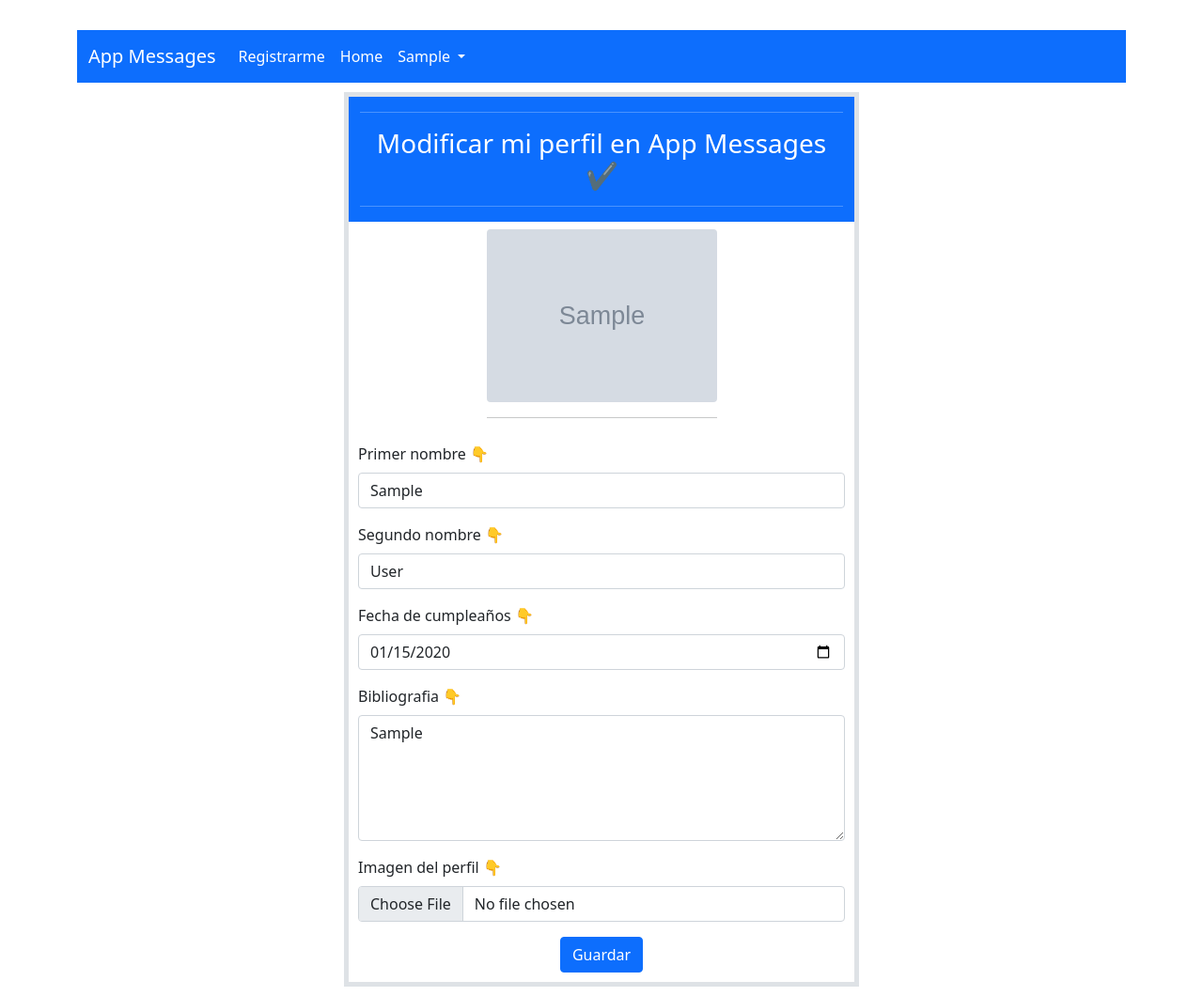
After one commit to master-sebastian/django-app-messages, a Django app: page /profile/edit in a window 1280 px wide. The commit adds this page. Shown: the whole page at 94% size. Run offline with Django 3.2, Linux system fonts and the light colour scheme; a user stored in the database is signed in; tables that the repository leaves empty hold one stand-in row (values such as "Sample post"); grey boxes marked "Sample" are stand-in pictures.

Commit message:
funcionalidad de edicion de multiples inputs en el formulario de update profile

```diff
--- /dev/null
+++ b/basic_project/middleware.py
@@ -0,0 +1,19 @@
+
+
+from django.http import response
+from django.shortcuts import redirect
+from django.urls import reverse
+class ProfileCompletionMiddleware:
+
+    def __init__(self, get_response):
+        self.get_response = get_response
+
+    def __call__(self, request):
+        if not request.user.is_anonymous:
+            if not request.user.is_staff:
+                profile = request.user.profile
+                if not profile.picture or not profile.bibliography:
+                    if request.path not in [reverse("update_profile"), reverse("logout")]:
+                        return redirect('update_profile')
+        response = self.get_response(request)
+        return response
--- a/basic_project/settings.py
+++ b/basic_project/settings.py
@@ -45,6 +45,7 @@ INSTALLED_APPS = [
 ]
 
 MIDDLEWARE = [
+    #Middleware de django
     'django.middleware.security.SecurityMiddleware',
     'django.contrib.sessions.middleware.SessionMiddleware',
     'django.middleware.common.CommonMiddleware',
@@ -52,6 +53,9 @@ MIDDLEWARE = [
     'django.contrib.auth.middleware.AuthenticationMiddleware',
     'django.contrib.messages.middleware.MessageMiddleware',
     'django.middleware.clickjacking.XFrameOptionsMiddleware',
+
+    #Middleware de app local
+    'basic_project.middleware.ProfileCompletionMiddleware',
 ]
 
 ROOT_URLCONF = 'basic_project.urls'
--- a/basic_project/urls.py
+++ b/basic_project/urls.py
@@ -48,6 +48,7 @@ urlpatterns = urlpatterns + [
     path("user/logout/", users_views.logoutApp, name="logout"),
     path("user/signup/", users_views.signupApp, name="signup"),
     re_path(r"^$", manager_messages_views.listMessagesV2, name="index"),
+    path("profile/edit", manager_messages_views.updateProfile, name="update_profile"),
 
 ]
 
--- a/manager_messages/views.py
+++ b/manager_messages/views.py
@@ -1,6 +1,7 @@
 from django.contrib.auth.decorators import login_required
 from manager_messages.models import Message
-from django.shortcuts import render
+from manager_messages.models import Profile
+from django.shortcuts import redirect, render
 from django.http import HttpResponse
 from django.core import serializers
 import json
@@ -29,6 +30,7 @@ LIST_MESSAGES = [
         'message': 'Este es un mensaje de la persona 7'
     }
 ]
+
 @login_required
 def listMessagesV1(request):
     messages = [
@@ -87,3 +89,34 @@ def getListMessagesByIdV1(request,id):
                 )
         }
     , indent=4), content_type="application/json", status=200)
+
+
+def updateProfile(request):
+    from datetime import date
+    profile = request.user.profile
+
+    if request.method == "POST":
+        data = request.POST
+        dateTime = data["birthdate"].split("-")
+        dataFile = request.FILES
+        profile.first_name = data["first_name"]
+        profile.last_name = data["last_name"]
+        profile.bibliography = data["bibliography"]
+
+        if(len(dateTime) == 3):
+            if(dateTime[0].isnumeric() and dateTime[1].isnumeric() and dateTime[2].isnumeric()):
+                profile.birthdate = date(int(dateTime[0]), int(dateTime[1]), int(dateTime[2]))
+
+        if dataFile.get("picture") != None:
+            profile.picture = dataFile["picture"]
+        profile.save()
+
+        request.user.first_name = profile.first_name
+        request.user.last_name = profile.last_name
+        request.user.save()
+
+        return redirect("update_profile")
+
+    return render(request, "manager_messages/profiles/update.html", {
+                "profile": profile
+    })
--- a/templates/manager_messages/messages/index.html
+++ b/templates/manager_messages/messages/index.html
@@ -1,7 +1,7 @@
 {% extends "base.html" %}
 
 {% block head_content %}
-	<title>Listar mensajes</title>
+	Listar mensajes
 {% endblock %}
 
 {% block container %}
--- /dev/null
+++ b/templates/manager_messages/profiles/update.html
@@ -0,0 +1,63 @@
+{% extends "base.html" %}
+
+{% block head_content %}
+	Modificar perfil
+{% endblock %}
+
+{% block container %}
+	<div class="row offset-lg-3 col-lg-6 border border-5">
+        <h3 class="text-center bg-primary text-white">
+            <hr>
+                Modificar mi perfil en App Messages ✔
+            <hr>
+        </h3>
+        <div class="offset-lg-3 col-6">
+            <div class="text-center">
+                {% if profile.picture %}
+                    <img src="{{ profile.picture.url }}" class="rounded col-lg-12" alt="{{ profile }}">
+                {% else %}
+                    <img src="https://dummyimage.com/450x300/dee2e6/6c757d.jpg" class="rounded col-lg-12" alt="{{ profile }}">
+                {% endif %}
+            </div>
+            <hr>
+        </div>
+        <div class="padding-config-content">
+            {% if error_message %}
+                <div class="alert alert-danger" role="alert">
+                    ❌💬 {{ error_message }}
+                </div>
+            {% endif %}
+            {% if success_message %}
+                <div class="alert alert-success" role="alert">
+                    ✔💬 {{ success_message }}
+                </div>
+            {% endif %}
+            <form method="POST" action="{% url 'update_profile' %}" enctype="multipart/form-data">
+                {% csrf_token %}
+                <div class="mb-3">
+                    <label for="field-first-name" class="form-label">Primer nombre 👇</label>
+                    <input type="text" class="form-control" id="field-first-name" name="first_name" aria-describedby="first-name" required value="{{profile.first_name}}">
+                </div>
+                <div class="mb-3">
+                    <label for="field-last-name" class="form-label">Segundo nombre 👇</label>
+                    <input type="text" class="form-control" id="field-last-name" name="last_name" aria-describedby="last-name" required value="{{profile.last_name}}">
+                </div>
+                <div class="mb-3">
+                    <label for="field-birthdate" class="form-label">Fecha de cumpleaños 👇</label>
+                    <input type="date" class="form-control" id="field-birthdate" name="birthdate" aria-describedby="birthdate" required value='{{ profile.birthdate|date:"Y-m-d" }}'>
+                </div>
+                <div class="mb-3">
+                    <label for="field-bibliography" class="form-label">Bibliografia 👇</label>
+                    <textarea class="form-control" rows="5" id="field-bibliography" name="bibliography" aria-describedby="bibliography" required>{{profile.bibliography}}</textarea>
+                </div>
+                <div class="mb-3">
+                    <label for="field-picture" class="form-label">Imagen del perfil 👇</label>
+                    <input type="file" class="form-control" id="field-picture" name="picture">
+                </div>
+                <div class="text-center">
+                    <button type="submit" class="btn btn-primary">Guardar</button>
+                </div>
+            </form>
+        </div>
+	</div>
+{% endblock %}
--- a/templates/nav.html
+++ b/templates/nav.html
@@ -6,24 +6,28 @@
       </button>
       <div class="collapse navbar-collapse" id="navbarSupportedContent">
         <ul class="navbar-nav me-auto mb-2 mb-lg-0">
+          {% if request.user.is_anonymous %}
             <li class="nav-item">
               <a class="nav-link text-white" aria-current="page" href="{% url 'login' %}">Login</a>
             </li>
+          {% endif %}
           <li class="nav-item">
             <a class="nav-link text-white" aria-current="page" href="{% url 'signup' %}">Registrarme</a>
           </li>
           <li class="nav-item">
-            <a class="nav-link text-white" aria-current="page" href="#">Home</a>
+            <a class="nav-link text-white" aria-current="page" href="{% url 'index' %}">Home</a>
           </li>
+          {% if not request.user.is_anonymous %}
             <li class="nav-item dropdown">
               <a class="nav-link dropdown-toggle text-white" href="#" id="navbarDropdown" role="button" data-bs-toggle="dropdown" aria-expanded="false">
-              User
+                {{ request.user.first_name }}
               </a>
               <ul class="dropdown-menu" aria-labelledby="navbarDropdown">
-              <li><a class="dropdown-item" href="#">Perfil</a></li>
+                <li><a class="dropdown-item" href="{% url 'update_profile' %}">Perfil</a></li>
                 <li><a class="dropdown-item" href="{% url 'logout' %}">Cerrar session</a></li>
               </ul>
             </li>
+          {% endif%}
         </ul>
       </div>
     </div>
--- a/templates/users/login.html
+++ b/templates/users/login.html
@@ -1,7 +1,7 @@
 {% extends "base.html" %}
 
 {% block head_content %}
-	<title>Login de autenticación</title>
+	Login de autenticación
 {% endblock %}
 
 {% block container %}
--- a/templates/users/signup.html
+++ b/templates/users/signup.html
@@ -1,7 +1,7 @@
 {% extends "base.html" %}
 
 {% block head_content %}
-	<title>Login de autenticación</title>
+	Login de autenticación
 {% endblock %}
 
 {% block container %}
```
Lines whose indentation alone changed are shown as unchanged.
